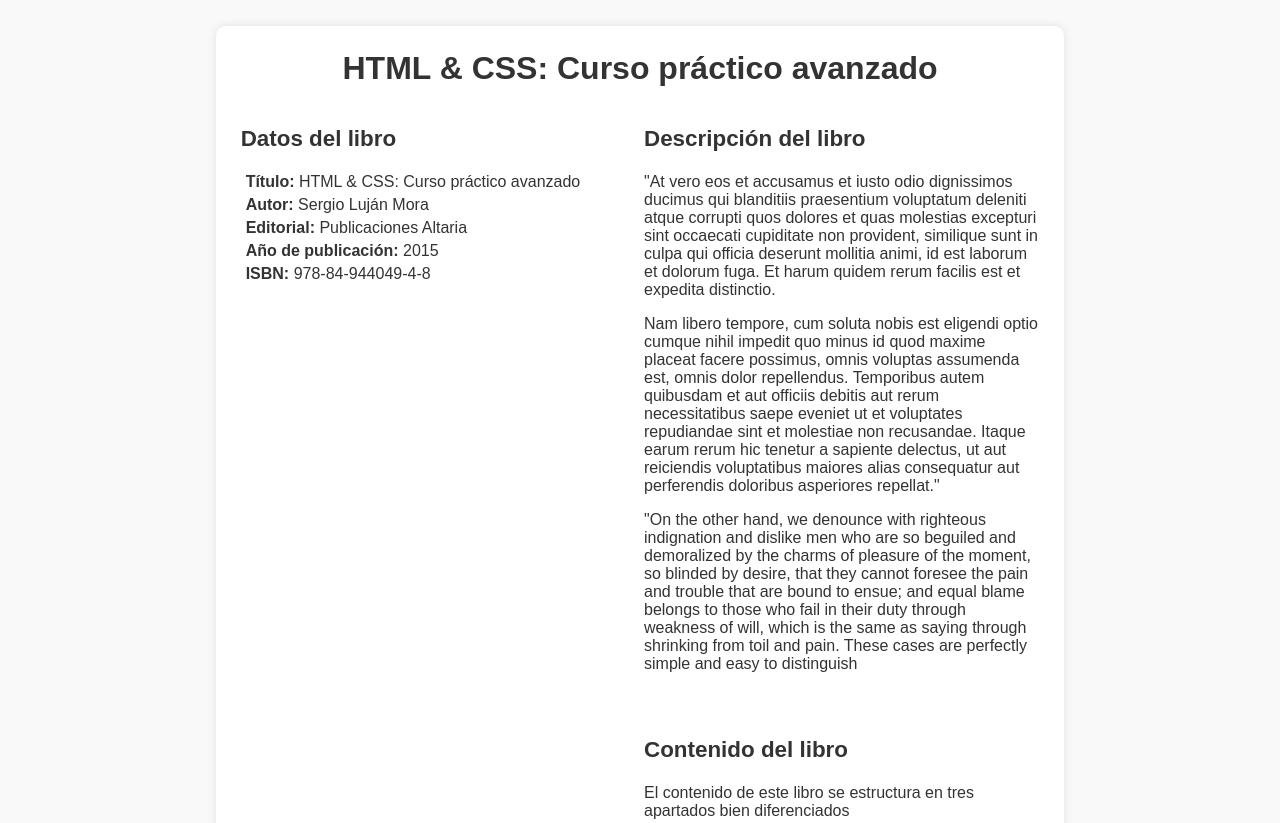
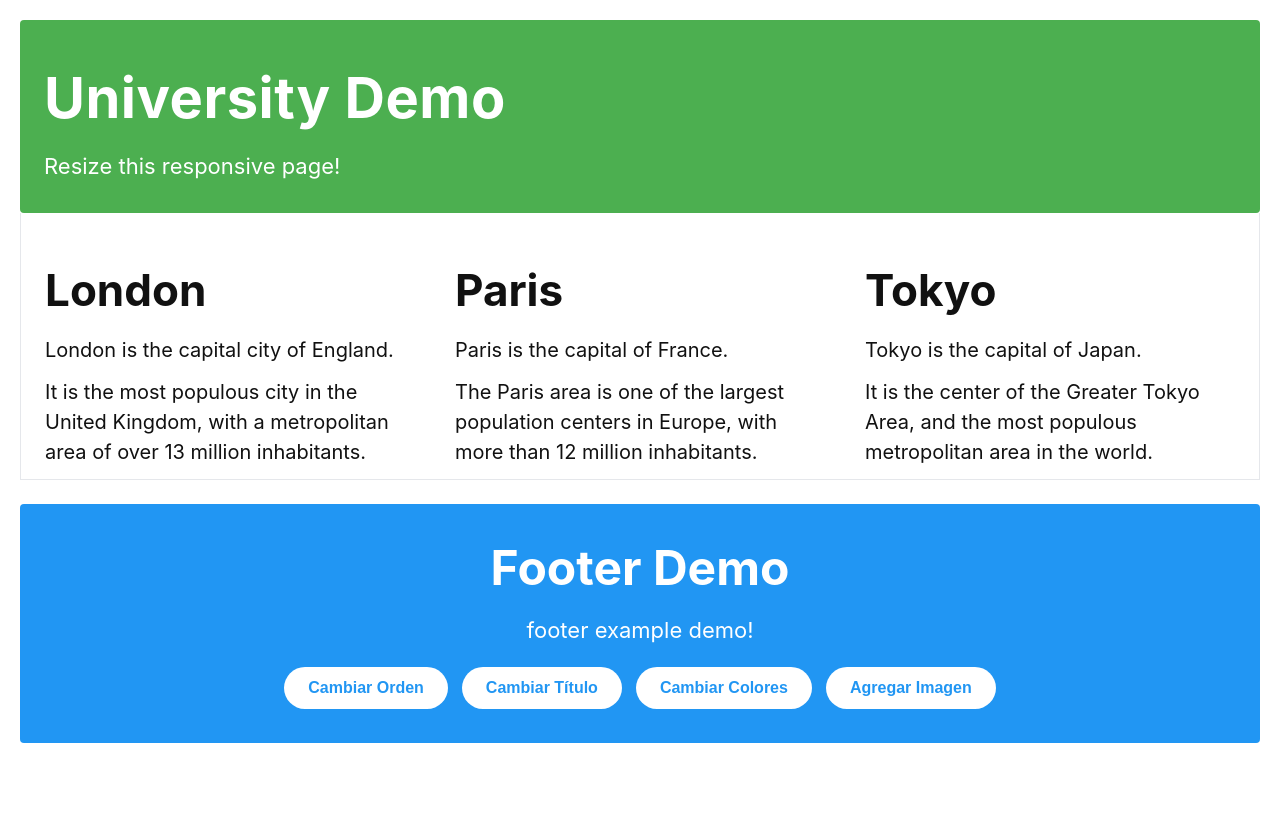
Before and after one commit to leguzman14/PW_SEC01_C2_2025_-00003924-, a plain HTML site: page index.html in a window 1280 px wide. Shown: the top 823 px of the page. After the commit the page ends 800 px from the top, so only its background shows below. Drawn offline with Linux system fonts and the light colour scheme.

Commit message:
Codigo Completado sec02

```diff
--- a/index.html
+++ b/index.html
@@ -1,88 +1,52 @@
 <!DOCTYPE html>
 <html lang="es">
 <head>
-  <meta charset="UTF-8">
-  <meta name="viewport" content="width=device-width, initial-scale=1.0">
-  <title>HTML & CSS: Curso práctico avanzado</title>
-  <link rel="stylesheet" href="styles.css">
+  <meta charset="UTF-8" />
+  <meta name="viewport" content="width=device-width, initial-scale=1" />
+  <title>University Demo</title>
+  <link rel="stylesheet" href="styles.css" />
 </head>
 <body>
-  <div class="contenedor_todo">
-    <header>
-      <h1>HTML & CSS: Curso práctico avanzado</h1>
+  <div class="pagina">
+    <header class="barra">
+      <h1>University Demo</h1>
+      <p>Resize this responsive page!</p>
     </header>
 
-    <div class="flex">
-      <div class="sub_contenedor parte_izquierda">
-        <h2>Datos del libro</h2>
-        <ul>
-          <li><strong>Título:</strong> HTML & CSS: Curso práctico avanzado</li>
-          <li><strong>Autor:</strong> Sergio Luján Mora</li>
-          <li><strong>Editorial:</strong> Publicaciones Altaria</li>
-          <li><strong>Año de publicación:</strong> 2015</li>
-          <li><strong>ISBN:</strong> 978-84-944049-4-8</li>
-        </ul>
+    <main class="cuadricula">
+      <section class="carta">
+        <h2>London</h2>
+        <p>London is the capital city of England.</p>
+        <p>It is the most populous city in the United Kingdom, with a metropolitan area of over 13 million inhabitants.</p>
+      </section>
+
+      <section class="carta">
+        <h2>Paris</h2>
+        <p>Paris is the capital of France.</p>
+        <p>The Paris area is one of the largest population centers in Europe, with more than 12 million inhabitants.</p>
+      </section>
+
+      <section class="carta">
+        <h2>Tokyo</h2>
+        <p>Tokyo is the capital of Japan.</p>
+        <p>It is the center of the Greater Tokyo Area, and the most populous metropolitan area in the world.</p>
+      </section>
+    </main>
+
+    <footer class="pie">
+      <h3>Footer Demo</h3>
+      <p>footer example demo!</p>
+      <div class="footer-botones">
+        <button id="cambiar_layout">Cambiar Orden</button>
+        <button id="cambiar_titulo">Cambiar Título</button>
+        <button id="cambiar_color">Cambiar Colores</button>
+        <button id="cambiar_imagen">Agregar Imagen</button>
       </div>
+      <div id="contenedor_imagen"></div>
+    </footer>
+  </div>
 
-      <div class="sub_contenedor ordenar_parte">
-        <h2>Descripción del libro</h2>
-        <p>"At vero eos et accusamus et iusto odio dignissimos ducimus qui blanditiis praesentium voluptatum deleniti atque
-            corrupti quos dolores et quas molestias excepturi sint occaecati cupiditate non provident, similique sunt in culpa
-            qui officia deserunt mollitia animi, id est laborum et dolorum fuga. Et harum quidem rerum facilis est et expedita
-            distinctio.</p>
-        <p> Nam libero tempore, cum soluta nobis est eligendi optio cumque nihil impedit quo minus id quod maxime placeat facere
-            possimus, omnis voluptas assumenda est, omnis dolor repellendus. Temporibus autem quibusdam et aut officiis debitis
-            aut rerum necessitatibus saepe eveniet ut et voluptates repudiandae sint et molestiae non recusandae. Itaque earum
-            rerum hic tenetur a sapiente delectus, ut aut reiciendis voluptatibus maiores alias consequatur aut perferendis
-            doloribus asperiores repellat."</p>
-        <p>"On the other hand, we denounce with righteous indignation and dislike men who are so beguiled and demoralized by the
-            charms of pleasure of the moment, so blinded by desire, that they cannot foresee the pain and trouble that are bound
-            to ensue; and equal blame belongs to those who fail in their duty through weakness of will, which is the same as
-            saying through shrinking from toil and pain. These cases are perfectly simple and easy to distinguish</p>
-      </div>
-    </div>
-
-    <div class="flex">
-      <div class="sub_contenedor parte_izquierda">
-        <h2></h2>
-      </div>
-
-      <div class="sub_contenedor ordenar_parte">
-        <h2>Contenido del libro</h2>
-        <p>El contenido de este libro se estructura en tres apartados bien diferenciados</p>
-            <div class="flex">
-      <div class="sub_contenedor parte_izquierda">
-        <p>"At vero eos et accusamus et iusto odio dignissimos ducimus qui blanditiis praesentium voluptatum deleniti atque
-            corrupti quos dolores et quas molestias excepturi sint occaecati cupiditate non provident, similique sunt in culpa
-            qui officia deserunt mollitia animi, id est laborum et dolorum fuga. Et harum quidem rerum facilis est et expedita
-            distinctio. Nam libero tempore, cum soluta nobis est eligendi optio cumque nihil impedit quo minus id quod maxime
-            placeat facere possimus, omnis voluptas assumenda est, omnis dolor repellendus. Temporibus autem quibusdam et aut
-            officiis debitis aut rerum necessitatibus saepe eveniet ut et voluptates repudiandae sint et molestiae non
-            recusandae. Itaque earum rerum hic tenetur a sapiente delectus, ut aut reiciendis voluptatibus maiores alias
-            consequatur aut perferendis doloribus asperiores repellat." </p>
-      </div>
-
-      <div class="sub_contenedor ordenar_parte">
-        <p>Lorem Ipsum is simply dummy text of the printing and typesetting industry. Lorem Ipsum has been the industry's
-            standard dummy text ever since the 1500s, when an unknown printer took a galley of type and scrambled it to make a
-            type specimen book.</p>
-        <p> It has survived not only five centuries, but also the leap into electronic typesetting, remaining essentially
-            unchanged. It was popularised in the 1960s with the release of Letraset sheets containing Lorem Ipsum passages, and
-            more recently with desktop publishing software like Aldus PageMaker including versions of Lorem Ipsum.</p>
-      </div>
-    </div>
-      </div>
-    </div>
-    <div class="sub_contenedor seccion_de_botones">
-      <h2>Botones</h2>
-      <div class="botones">
-        <button>Cambiar orden</button>
-        <button>Cambiar titulo</button>
-        <button>Color subtitulo</button>
-        <button>Ver imagen</button>
-      </div>
-    </div>
-  </div>
+  <!-- Enlace al JS -->
   <script src="script.js"></script>
 </body>
 </html>
--- a/script.js
+++ b/script.js
@@ -1,9 +1,48 @@
-document.addEventListener("DOMContentLoaded", () => {
-  const botones = document.querySelectorAll(".botones button");
+// Botón 1
+document.getElementById("cambiar_layout").addEventListener("click", () => {
+  const cuadricula = document.querySelector(".cuadricula");
+  if (cuadricula.classList.contains("vertical")) {
+    cuadricula.classList.remove("vertical");
+    cuadricula.style.gridTemplateColumns = "repeat(3, 1fr)";
+  } else {
+    cuadricula.classList.add("vertical");
+    cuadricula.style.gridTemplateColumns = "1fr";
+  }
+});
 
-  botones.forEach(boton => {
-    boton.addEventListener("click", () => {
-      alert(`Hiciste clic en: ${boton.textContent}`);
-    });
+// Botón 2
+document.getElementById("cambiar_titulo").addEventListener("click", () => {
+  const titulo = document.querySelector(".barra h1");
+  titulo.textContent = "HTML & CSS: Curso práctico avanzado";
+});
+
+// Botón 3
+document.getElementById("cambiar_color").addEventListener("click", () => {
+  const titulos = document.querySelectorAll(".carta h2");
+  const parrafos = document.querySelectorAll(".carta p");
+
+  titulos.forEach(el => {
+    el.style.color = el.style.color === "crimson" ? "#111" : "crimson";
+  });
+  parrafos.forEach(el => {
+    el.style.color = el.style.color === "darkslategray" ? "#111" : "darkslategray";
   });
 });
+
+// Botón 4
+document.getElementById("cambiar_imagen").addEventListener("click", () => {
+  const contenedor = document.getElementById("contenedor_imagen");
+
+  // Verifica si ya existe una imagen para que no se creen imagenes infinitas
+  if (!contenedor.querySelector("img")) {
+    const img = document.createElement("img");
+    img.src = "https://encrypted-tbn0.gstatic.com/images?q=tbn:ANd9GcQgCjnwLx7pHXqHtWWVOpEA2W-h08zr4D832A&s";
+    img.alt = "Imagen Footer";
+    img.style.width = "280px";
+    img.style.marginTop = "15px";
+    img.style.display = "block";
+    img.style.marginLeft = "auto";
+    img.style.marginRight = "auto";
+    contenedor.appendChild(img);
+  }
+});
--- a/styles.css
+++ b/styles.css
@@ -1,102 +1,108 @@
+/* Reglas basicas de la pagina */
+* { box-sizing: border-box; }
+html, body { margin: 0; padding: 0; }
 body {
-  font-family: Arial, sans-serif;
-  margin: 0;
-  padding: 2%;
-  background-color: #f9f9f9;
-  color: #333;
+  /* codigo para ver de igual forma el texto sin importar el sistema operativo*/
+  font-family: -apple-system, BlinkMacSystemFont, 'Segoe UI', Roboto, Oxygen, Ubuntu, Cantarell, 'Helvetica Neue', Arial, sans-serif;
+  background: #ffffff;
+  color: #111;
+  line-height: 1.5;
 }
 
-.contenedor_todo {
-  width: 65%;
-  margin: auto;
-  padding: 2%;
-  background: rgb(255, 255, 255);
-  box-shadow: 0 0 10px rgba(0,0,0,0.1);
-  border-radius: 10px;
+/* Contenedor de la pagina */
+.pagina {
+  max-width: 1360px;
+  margin: 20px auto;
+  padding: 0 20px;
 }
 
-header {
-  text-align: center;
-  margin-bottom: 20px;
+/* Header barra de colorr verde */
+.barra {
+  background: #4CAF50;
+  color: #fff;
+  padding: 36px 24px 30px;
+  border-radius: 4px;
+}
+.barra h1 {
+  margin: 0 0 10px 0;
+  font-size: 56px;
+  font-weight: 700;
+  letter-spacing: 0.5px;
+}
+.barra p {
+  margin: 0;
+  font-size: 22px;
 }
 
-header h1 {
-  font-size: 2em;
-  margin: 0;
+/* Cuadrícula datos/contenido */
+.cuadricula {
+  background: #fff;
+  border: 1px solid #e5e7eb;
+  border-top: none;
+  padding: 28px 24px 0;
+  display: grid;
+  grid-template-columns: repeat(3, 1fr);
+  gap: 40px;
+}
+.carta h2 {
+  font-size: 44px;
+  font-weight: 700;
+  margin: 16px 0 12px;
+}
+.carta p {
+  margin: 12px 0;
+  font-size: 20px;
 }
 
-.sub_contenedor {
-  margin-bottom: 30px;
+/* Footer color */
+.pie {
+  background: #2196F3;
+  color: #fff;
+  padding: 28px 24px 34px;
+  border-radius: 4px;
+  margin-top: 24px;
+  text-align: center;
+}
+.pie h3 {
+  margin: 0 0 10px 0;
+  font-size: 48px;
+  font-weight: 700;
+}
+.pie p {
+  margin: 0 0 20px 0;
+  font-size: 22px;
 }
 
-.sub_contenedor h2 {
-  /*border-bottom: 2px solid #444; para resaltar partes del libro*/
-  padding-bottom: 5px;
-  margin-bottom: 10px;
-  font-size: 1.4em;
+/* Footer botones */
+.footer-botones {
+  display: flex;
+  justify-content: center;
+  gap: 14px;
+  flex-wrap: wrap;
+}
+.footer-botones button {
+  background: #ffffff;
+  color: #2196F3;
+  border: none;
+  padding: 12px 24px;
+  border-radius: 50px;
+  font-size: 16px;
+  font-weight: 600;
+  cursor: pointer;
+  transition: all 0.3s ease;
+}
+.footer-botones button:hover {
+  background: #1976d2;
+  color: #fff;
+  transform: translateY(-2px);
 }
 
-/* Estilo basico para lista de datos */
-.parte_izquierda ul {
-  list-style: none;
-  padding: 0;
+/* Adaptativo */
+@media (max-width: 1024px) {
+  .barra h1 { font-size: 44px; }
+  .cuadricula { grid-template-columns: 1fr; gap: 22px; }
+  .carta h2 { font-size: 36px; }
+  .carta p { font-size: 18px; }
+  .pie h3 { font-size: 38px; }
+  .pie p { font-size: 20px; }
 }
-
-.parte_izquierda ul li {
-  margin: 5px;
-  margin-right: 3%;
-}
-
-/* Responsivo para que no se deforme al cambiar el tamaño de la pagina web uwu */
-@media (min-width: 768px) {
-  .flex {
-    display: flex;
-    gap: 1%;
-  }
-  .parte_izquierda, .ordenar_parte {
-    flex: 1;
-  }
-}
-
-/* Sección de botones */
-.seccion_de_botones {
-  text-align: center;
-}
-
-.botones {
-  display: flex;
-  flex-wrap: wrap;       /* permite que los botones bajen de línea al cambiar el tamaño de la pagina */
-  justify-content: center;
-  gap: 15px;
-  margin-top: 15px;
-}
-
-.botones button {
-  flex: 1 1 120px;       /* crece y encoge, mínimo 120px */
-  max-width: 200px;      /* no crecer más de 200px */
-  padding: 12px 20px;
-  border: none;
-  border-radius: 25px;   /* bordes redondeados para un diseño mas bonis*/
-  background-color: #616161;
-  color: white;
-  font-size: 1em;
-  cursor: pointer;
-  transition: background 0.3s ease;
-}
-
-.botones button:hover {
-  background-color: #288fe3ce;
-}
-
-/* Responsivo*/
-@media (max-width: 600px) {
-  .botones {
-    flex-direction: column; /* los botones se apilan */
-    align-items: stretch;
-  }
-
-  .botones button {
-    max-width: none;       /* ocupan todo el ancho */
-    width: 100%;
-  }
-}
```
